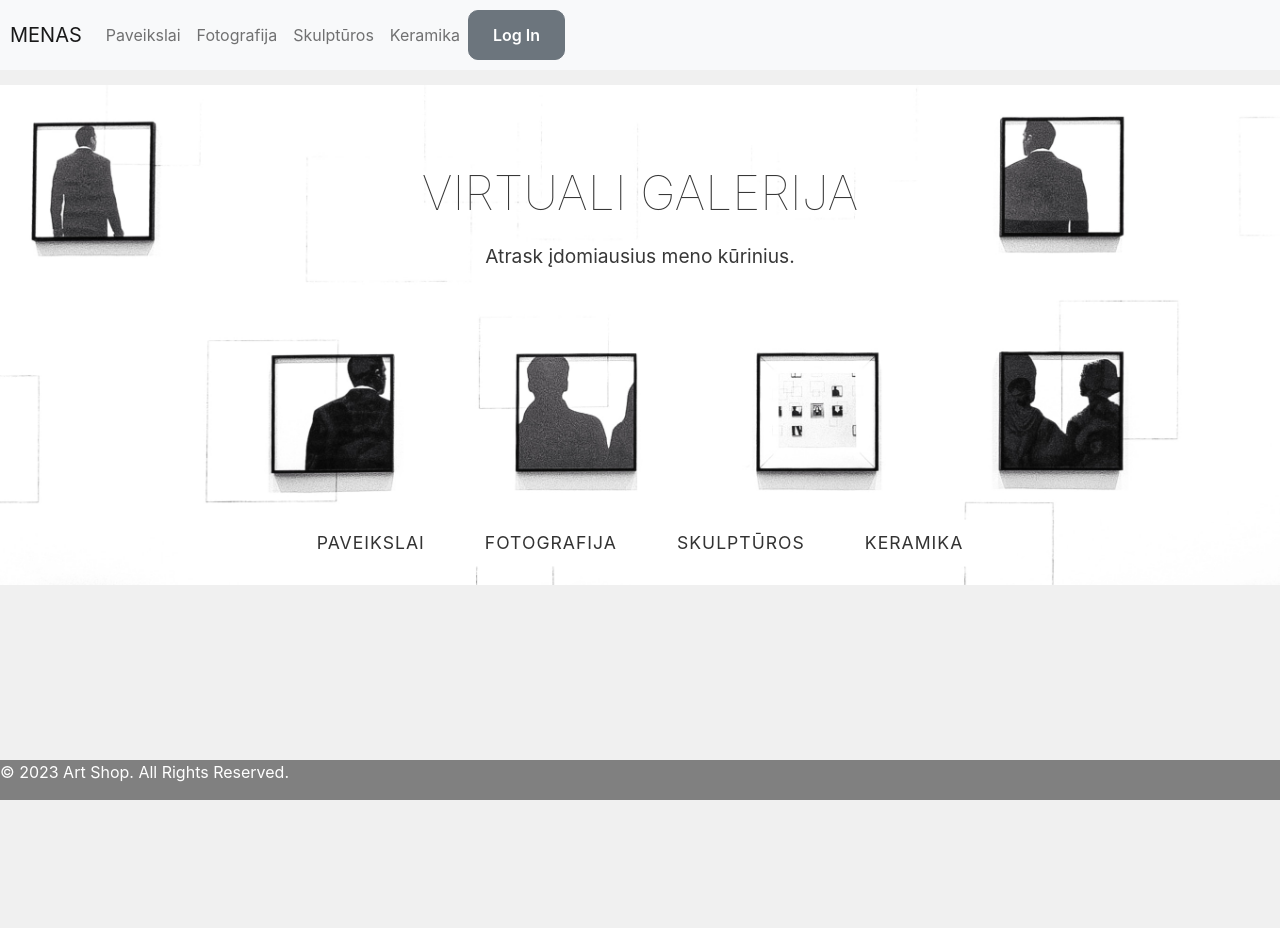
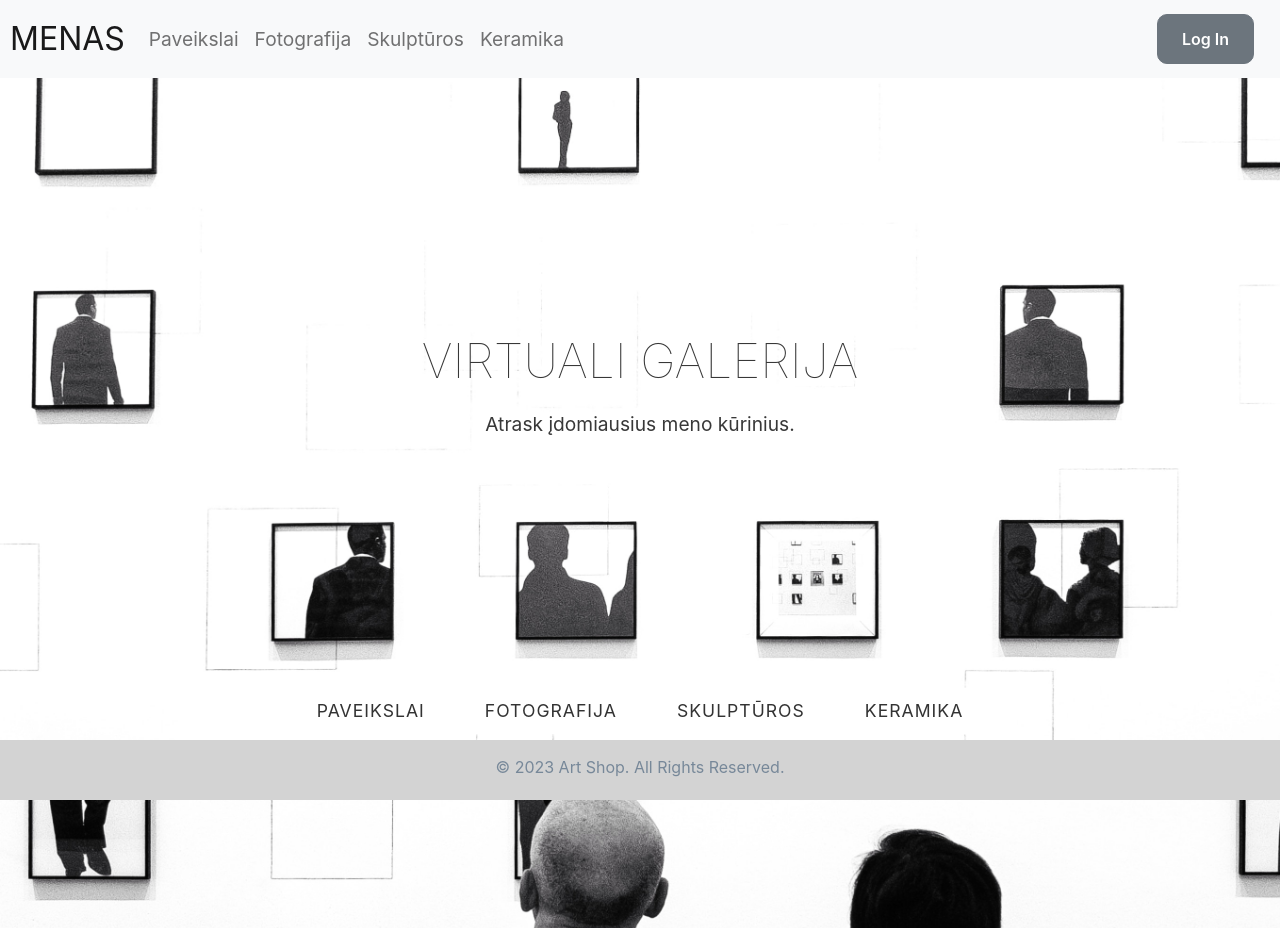
Before and after one commit to rokas058/React-Projektas, a React (Create React App) app: page / in a window 1280 px wide. Before the commit the page ends 800 px from the top, so only its background shows below. Built offline with nearby package versions, Linux system fonts and the light colour scheme.

Commit message:
navbar dizainas ir pagrindinio puslapio

```diff
--- a/src/Admin/ProductForm.jsx
+++ b/src/Admin/ProductForm.jsx
@@ -1,4 +1,3 @@
-// forma skirta tik naujo kurinio ikelimui
 import React, { useState, useEffect, useRef  } from "react";
 import axios from "axios";
 import { Link } from "react-router-dom";
@@ -38,7 +37,6 @@ const ProductForm = ({ product: initialProduct, onSubmit, mode }) => {
     setProduct({ ...product, [name]: value });
   };
 
-  //pridejau sita
   const handleFileChange = (event) => {
   const { name, files } = event.target;
   setProduct({ ...product, [name]: files[0], photoName: files[0].name });
--- a/src/components/NavigationBar.css
+++ b/src/components/NavigationBar.css
@@ -17,4 +17,18 @@
   display: inline-block;
   min-width: 14px;
   text-align: center;
+  font-weight: 100px;
 }
+
+.custom-btn {
+  font-size: 2rem;
+  font-weight: bold;
+}
+
+.nav-link {
+  font-size: larger;
+}
+
+.navbar-brand {
+  font-size: xx-large;
+}
--- a/src/components/NavigationBar.jsx
+++ b/src/components/NavigationBar.jsx
@@ -39,7 +39,7 @@ function NavigationBar() {
   };
 
   return (
-    <Navbar bg="light" expand="lg">
+    <Navbar bg="light" expand="lg" style={{marginBottom: "0"}}>
   <Link to="/" className="navbar-brand">
     MENAS
   </Link>
@@ -59,9 +59,8 @@ function NavigationBar() {
         Keramika
       </Link>
     </Nav>
-        <Nav className="ml-auto">
     {isLoggedIn ? (
-            <>
+      <Nav style={{ marginLeft: "auto" }}>
         <Link to="/shopping-cart">
           <Button variant="light" className="shopping-cart-btn">
             <FontAwesomeIcon icon={faShoppingCart} />
@@ -76,20 +75,23 @@ function NavigationBar() {
         <Button variant="secondary" onClick={handleLogout}>
           Log Out
         </Button>
-            </>
+      </Nav>
     ) : (
+      <Nav style={{ marginLeft: "auto" }}>
         <Button variant="primary" onClick={handleShowLoginModal}>
           Log In
         </Button>
-          )}
         <LoginModal
           show={showLoginModal}
           onHide={handleHideLoginModal}
           onLogin={handleLogin}
         />
       </Nav>
+    )}
   </Navbar.Collapse>
 </Navbar>
+
+
   );
 }
 
--- a/src/components/footer.css
+++ b/src/components/footer.css
@@ -30,11 +30,14 @@
 } */
 
 .page-footer {
-  color: white;
-  background-color: grey;
+  color: lightslategrey;
+  background-color: lightgray;
   position: fixed;
   bottom: 0;
   width: 100vw;
+  text-align: center;
+  height: 60px;
+  padding: 15px;
 }
 
 /* .page-footer {
--- a/src/pages/Paveikslas.jsx
+++ b/src/pages/Paveikslas.jsx
@@ -36,10 +36,10 @@ const Paveikslas = () => {
         <div className="paveikslas-info-container">
           <h2>{paveikslas.pavadinimas}</h2>
           <div className="paveikslas-info">
-            <p>Kūrėjas: {paveikslas.kurejas}</p>
-            <p>Išmatavimai: {paveikslas.ismatavimai}</p>
-            <p>Kaina: {paveikslas.kaina} €</p>
-            <p>Aprašymas: {paveikslas.aprasymas}</p>
+            <p className="teksto-dydis">Kūrėjas: {paveikslas.kurejas}</p>
+            <p className="teksto-dydis">Išmatavimai: {paveikslas.ismatavimai}</p>
+            <p className="teksto-dydis">Kaina: {paveikslas.kaina} €</p>
+            <p className="teksto-dydis">Aprašymas: {paveikslas.aprasymas}</p>
           </div>
           <button className="cart-button" onClick={handleAddToCart}>
             <FontAwesomeIcon icon={faShoppingCart} /> Pridėti į krepšelį
--- a/src/pages/STYLES/home.css
+++ b/src/pages/STYLES/home.css
@@ -1,7 +1,7 @@
 .home {
     position: relative;
     width: 100%;
-    height: 500px;
+    height: 850px;
   }
 
   .home img {
--- a/src/pages/STYLES/paveikslas.css
+++ b/src/pages/STYLES/paveikslas.css
@@ -14,36 +14,37 @@ body {
 
 .paveikslas-image {
   flex: 1;
-  margin-right: 2rem;
+  margin-right: 2rem
+
 }
 
 .paveikslas-image img {
-  width: 100%;
-  max-height: 70vh;
-  object-fit: contain;
+  width: 1000px;
+  height: 700px;
+  object-fit: fill;
   margin-bottom: 1rem;
 }
 
 .paveikslas-details {
   flex: 1;
-  display: flex; /* Add this property */
-  flex-direction: column; /* Add this property */
+  display: flex;
+  flex-direction: column;
 }
 
 .paveikslas-container h2 {
   text-transform: uppercase;
   text-align: left;
   margin-bottom: 1rem;
-  font-size: 2rem; /* Increase the font size */
+  font-size: 75px;
   font-weight: bold;
-  font-family: "Dancing Script", cursive; /* Add a custom font */
 }
 
 .paveikslas-info-container {
   background-color: #e0e0e0;
   padding: 1rem;
   border-radius: 5px;
-  flex: 1; /* Add this property */
+  flex: 1;
+  padding: 30px;
 }
 
 .paveikslas-container .paveikslas-info {
@@ -56,7 +57,7 @@ body {
 
 .paveikslas-info p {
   margin-bottom: 0.5rem;
-  font-size: 1rem;
+  font-size: 24px;
 }
 
 .cart-button {
@@ -70,6 +71,9 @@ body {
   color: #fff;
   font-size: 1rem;
   transition: background-color 0.2s ease;
+  height: 80px;
+  margin-top: 200px;
+  font-size: x-large;
 }
 
 .cart-button:hover {
--- a/src/pages/STYLES/shoppingCartPage.css
+++ b/src/pages/STYLES/shoppingCartPage.css
@@ -20,6 +20,7 @@
     margin-bottom: 20px;
     border: 1px solid #e6e6e6;
     padding: 20px;
+    background-color: #fff;
   }
 
   .cart-item-image {
@@ -42,6 +43,8 @@
     border: 1px solid #e6e6e6;
     padding: 20px;
     text-align: right;
+    background-color: #fff;
+    margin-bottom: 50px;
   }
 
   .checkout-button {
```
Also changed, not shown: src/Admin/Product.jsx (+0 -174 lines), src/Admin/User.jsx (+0 -33 lines), src/Admin/styles.css (+0 -35 lines). Lines whose indentation alone changed are shown as unchanged.
